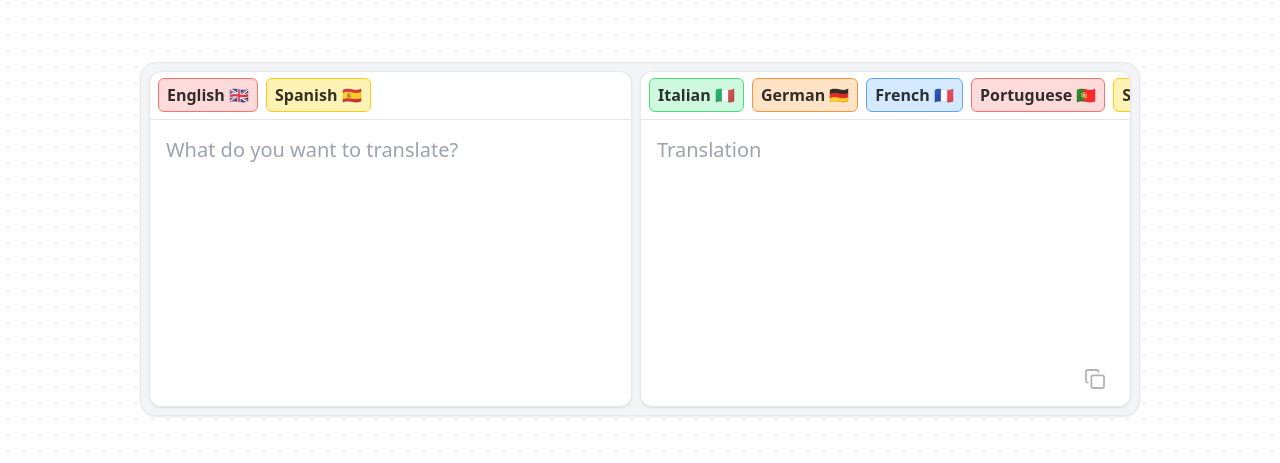
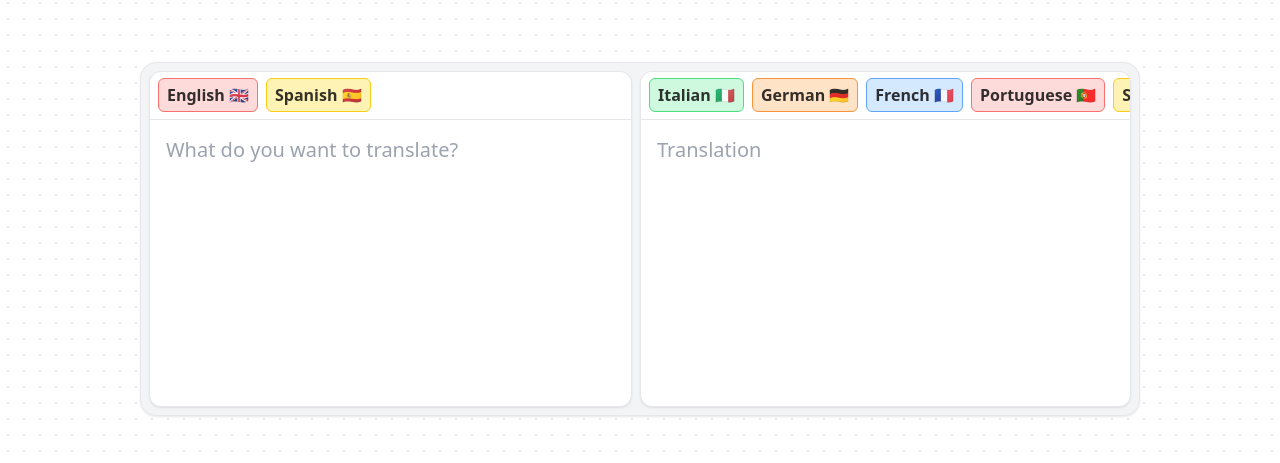
Before and after one commit to maxg-g/TranslateLLM, a Next.js app: page / in a window 1280 px wide. Shown: the part 149-612 px from the top of the page. Built offline with nearby package versions, Linux system fonts and the light colour scheme.

Commit message:
conditionally show copy button

```diff
--- a/src/pages/index.tsx
+++ b/src/pages/index.tsx
@@ -257,11 +257,16 @@ export default function Home() {
             placeholder={placeholderForeignText}
           />
 
-          <button
-            onClick={handleCopy}
-            className="absolute right-6 bottom-4 text-black/30 hover:scale-95 p-2 rounded-full hover:bg-gray-100 hover:text-black/60 transition-all">
-            <Copy className='scale-90' />
-          </button>
+          {
+            translatedText !== "" && (
+              <button
+                onClick={handleCopy}
+                className="absolute right-6 bottom-4 text-black/30 hover:scale-95 p-2 rounded-full hover:bg-gray-100 hover:text-black/60 transition-all">
+                <Copy className='scale-90' />
+              </button>
+            )
+          }
+
         </div>
       </section>
 
```
